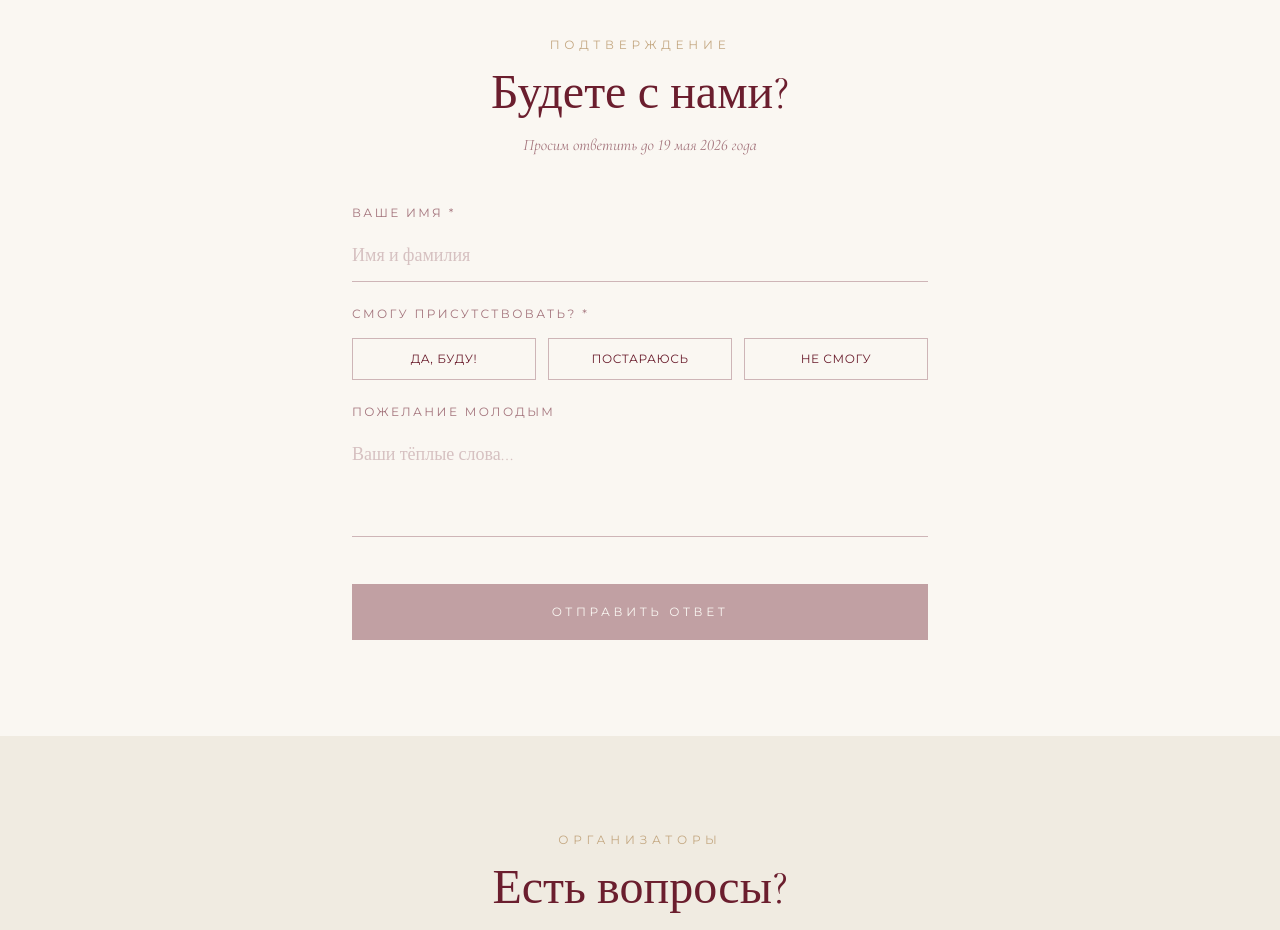
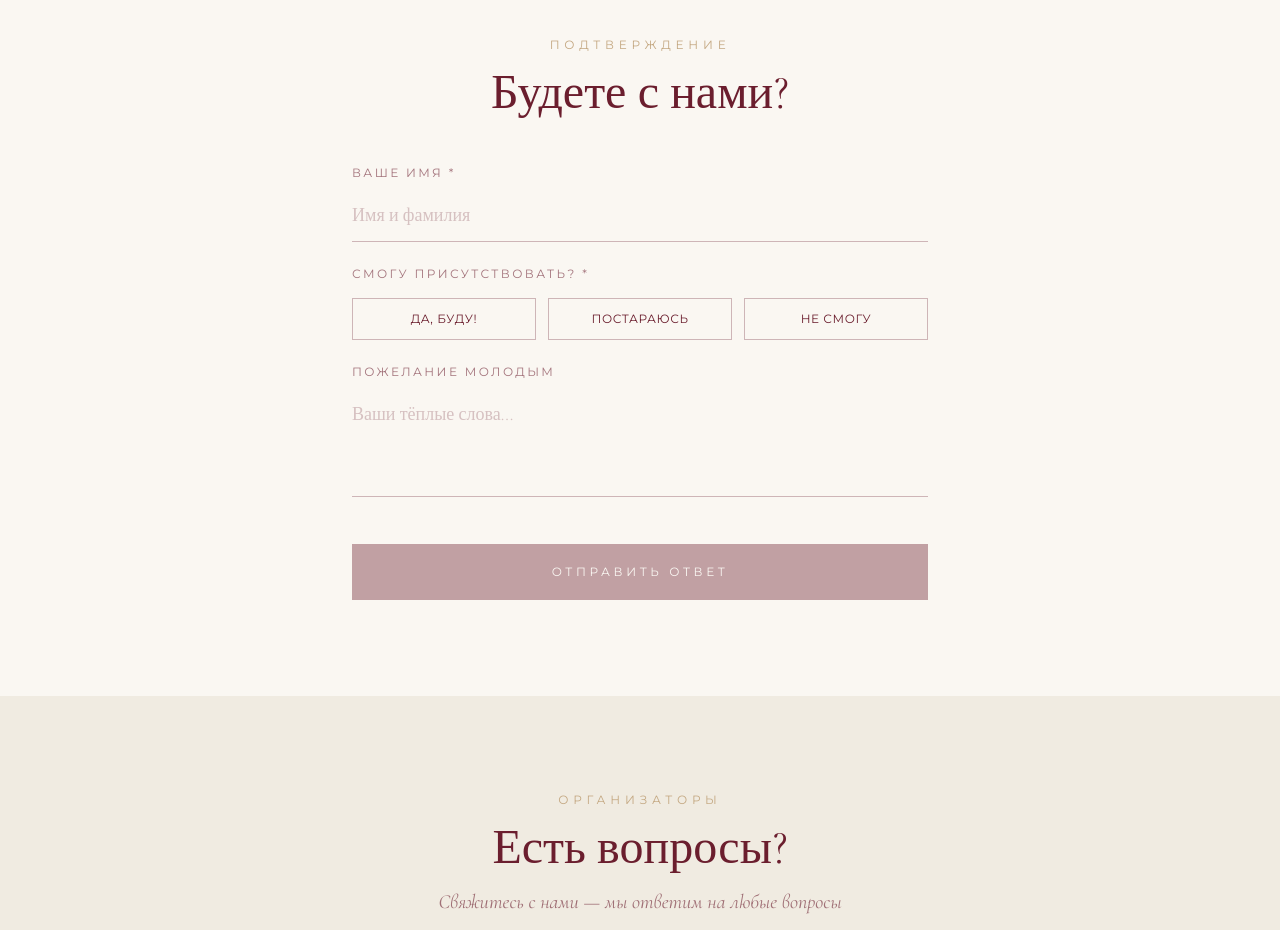
Before and after one commit to pr-poehali-dev/wedding-invitation-site-141, a React (Vite) app: page / in a window 1280 px wide. Shown: the part 3020-3950 px from the top of the page. Built offline with nearby package versions, Linux system fonts and the light colour scheme.

Commit message:
remove-confirmation-deadline

```diff
--- a/src/components/wedding/SurveySection.tsx
+++ b/src/components/wedding/SurveySection.tsx
@@ -35,9 +35,7 @@ export default function SurveySection({
           <h2 className="font-cormorant text-5xl font-light text-burgundy mb-4">
             Будете с нами?
           </h2>
-          <p className="font-cormorant-infant italic text-burgundy/60">
-            Просим ответить до 19 мая 2026 года
-          </p>
+
         </div>
 
         {surveySubmitted ? (
```
